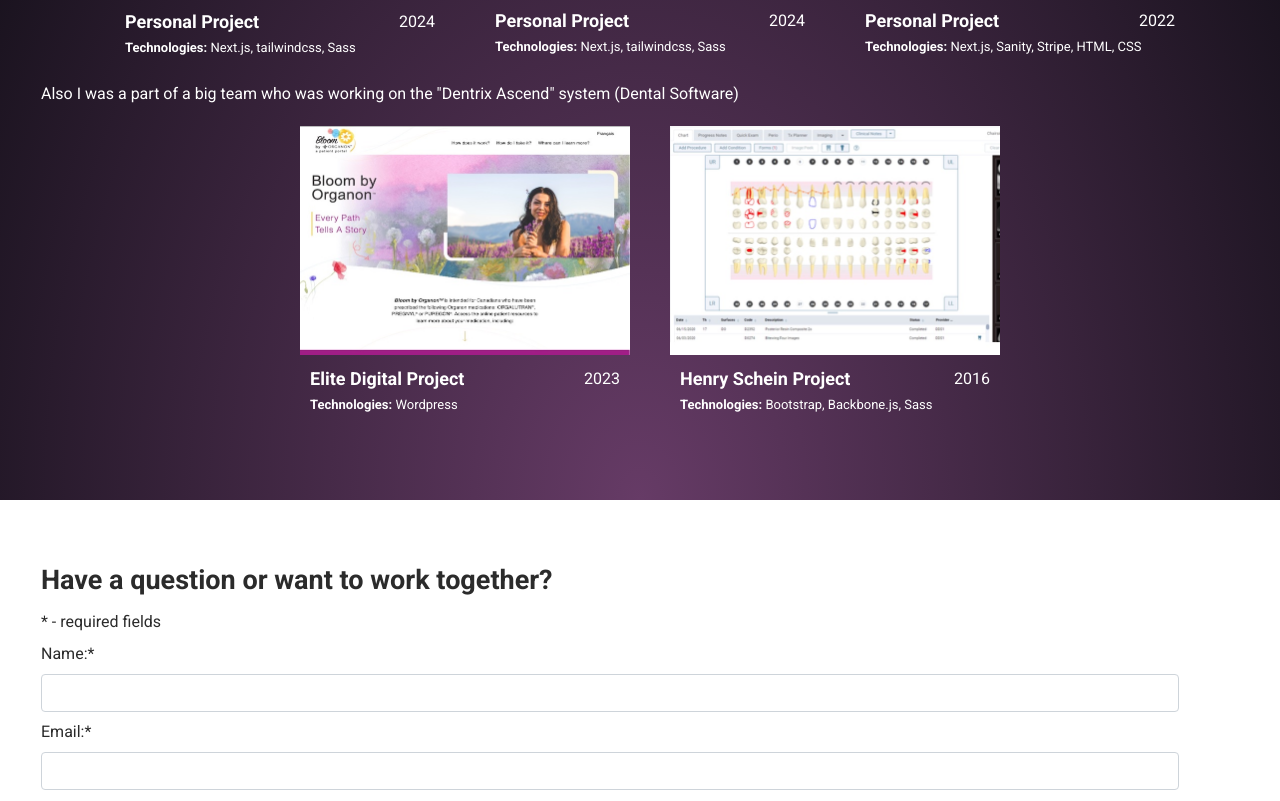
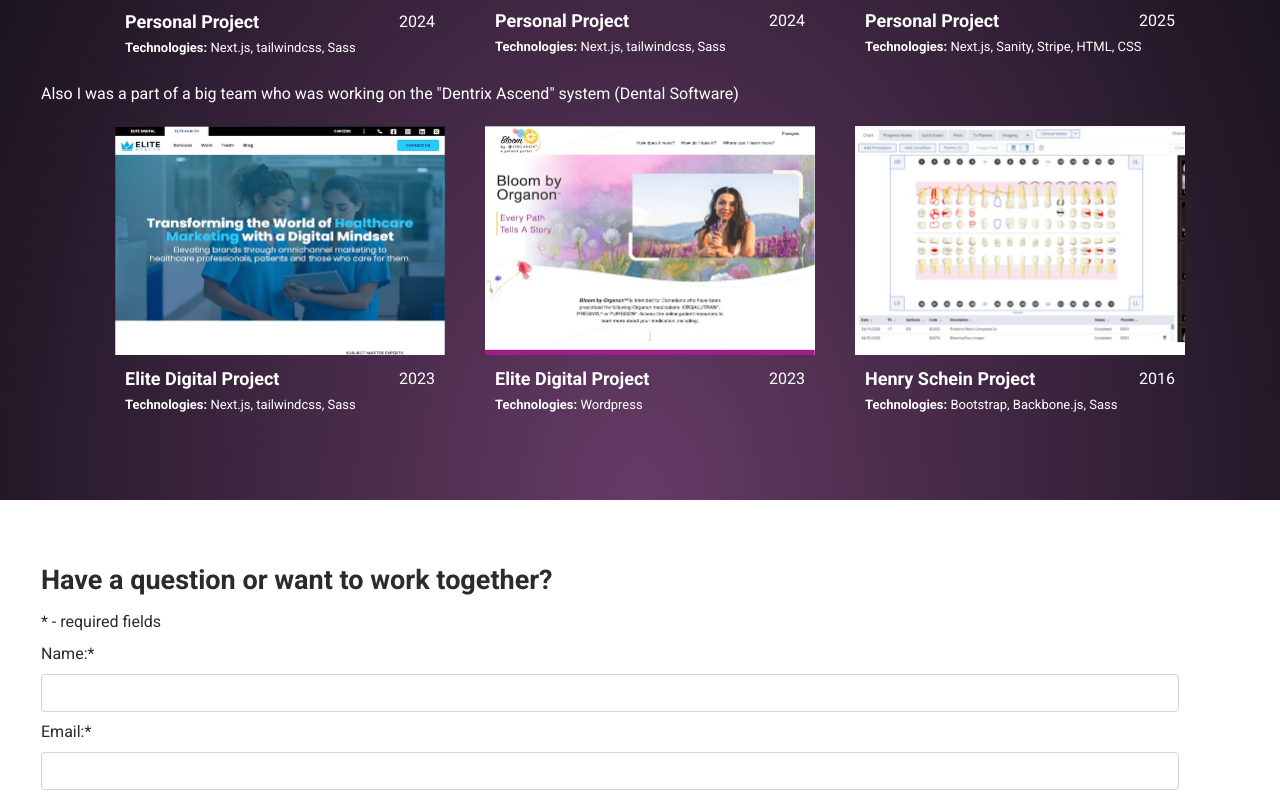
Before and after one commit to YanaKrukovets/yana_krukovets_portfolio, a Next.js app: page / in a window 1280 px wide. Shown: the part 1666-2467 px from the top of the page. Built offline with nearby package versions, Linux system fonts and the light colour scheme; a web font is replaced by a local one.

Commit message:
Projects update

```diff
--- a/components/Projects.js
+++ b/components/Projects.js
@@ -5,9 +5,17 @@
 const Projects = () => {
   const projectsWork = [
     {
+      href: "https://elitedigitalagency.com/health",
+      src: "/images/components/projects/healthElite.jpg",
+      alt: "Elite Digital Health website",
+      year: "2023",
+      text: "Elite Digital Project",
+      tech: "Next.js, tailwindcss, Sass",
+    },
+    {
       href: "https://bloombyorganon.ca",
       src: "/images/components/projects/bloom.jpg",
-      alt: "Yana Krukovets portfolio website",
+      alt: "bloom website",
       year: "2023",
       text: "Elite Digital Project",
       tech: "Wordpress",
@@ -42,7 +50,7 @@
       href: "https://art-shop-zeta.vercel.app",
       src: "/images/components/projects/art-shop.jpg",
       alt: "Art shop website",
-      year: "2022",
+      year: "2025",
       text: "Personal Project",
       tech: "Next.js, Sanity, Stripe, HTML, CSS",
     },
```
Also changed, not shown: public/images/components/projects/healthElite.jpg (added).
